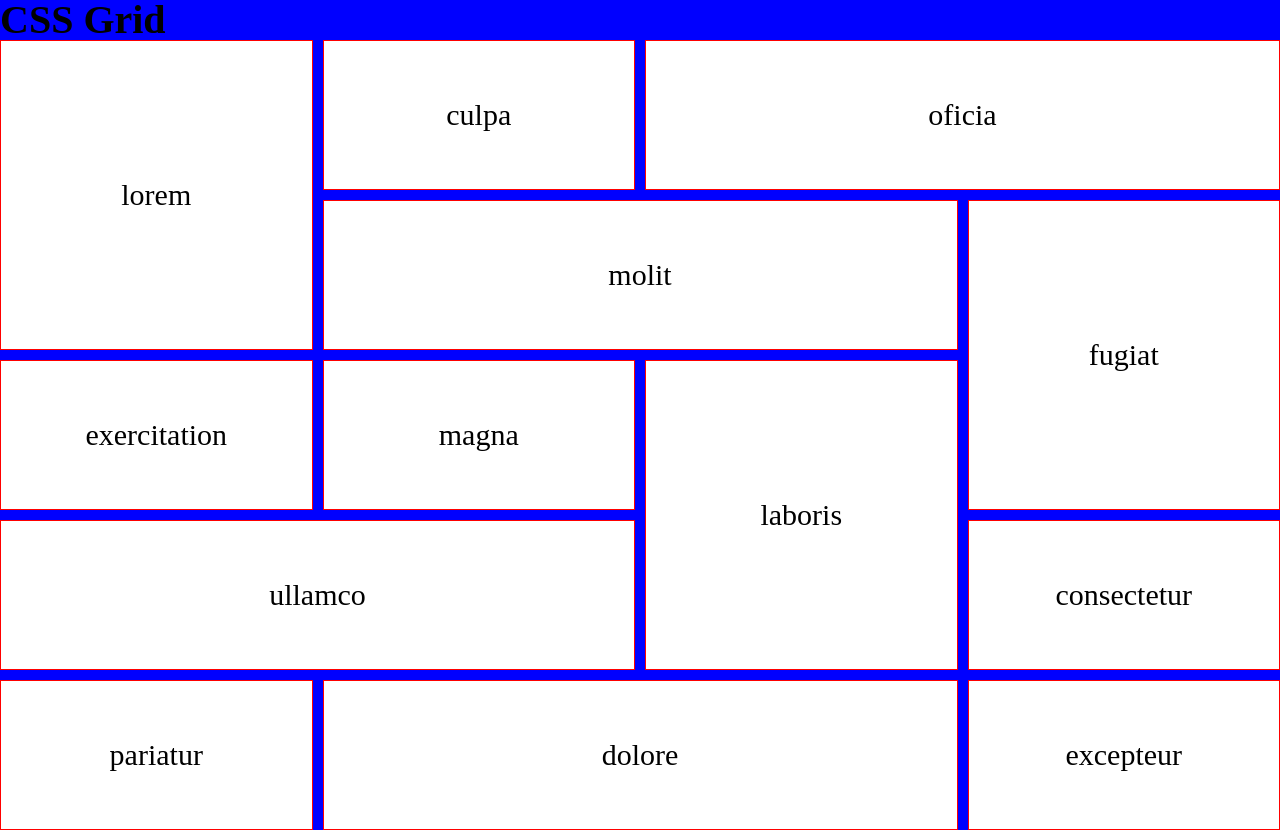
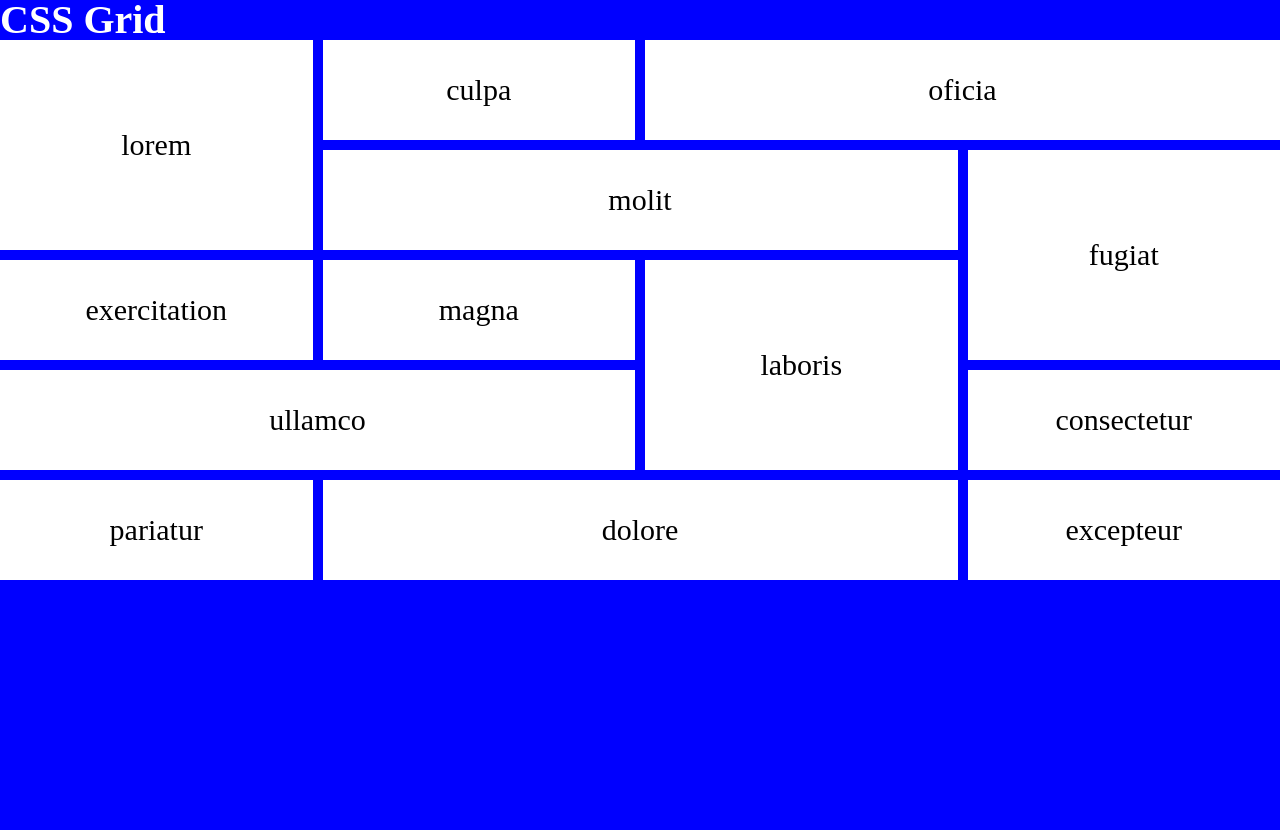
Before and after one commit to ninata11/9, a plain HTML site: page index.html in a window 1280 px wide. After the commit the page ends 800 px from the top, so only its background shows below. Drawn offline with Linux system fonts and the light colour scheme.

Commit message:
add size

```diff
--- a/css/styles.css
+++ b/css/styles.css
@@ -7,14 +7,14 @@ section {
   margin: auto;
 }
 section h1 {
-  color: black;
+  color: #ffff;
   font-size: 40px;
   font-weight: bold;
 }
 .container div {
   background-color: #ffff;
   font-size: 30px;
-  border: 1px red solid;
+
   display: flex;
   align-items: center;
   justify-content: center;
@@ -23,7 +23,7 @@ section h1 {
   display: grid;
   gap: 10px;
   grid-template-columns: 1fr 1fr 1fr 1fr;
-  grid-auto-rows: minmax(150px, auto);
+  grid-auto-rows: minmax(100px, auto);
 
   grid-template-areas:
     "lorem culpa oficia oficia"
```
